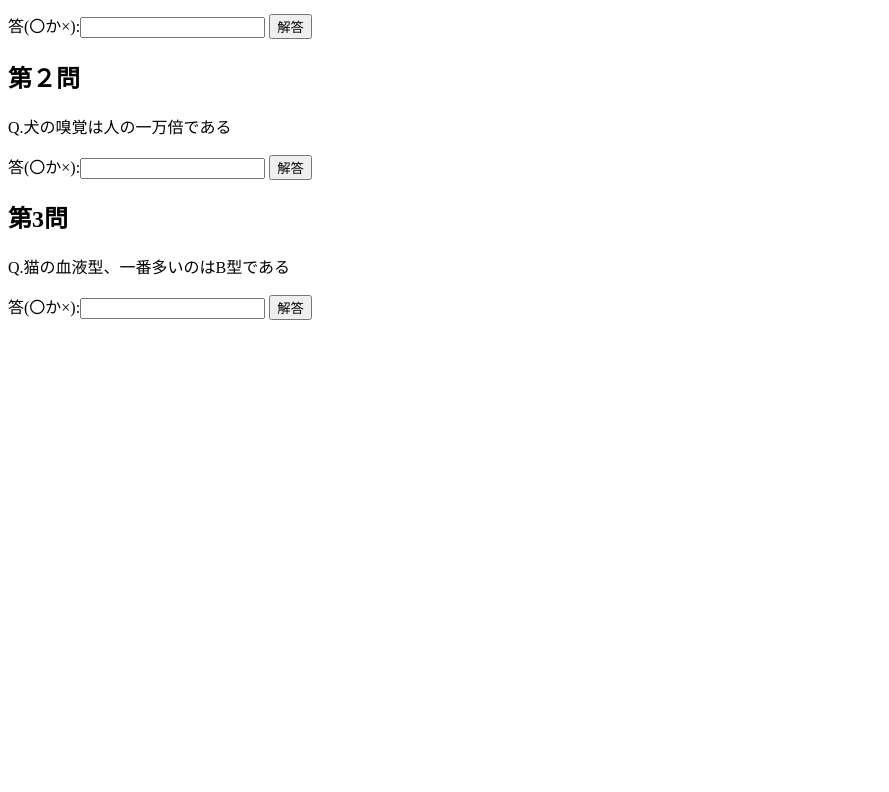
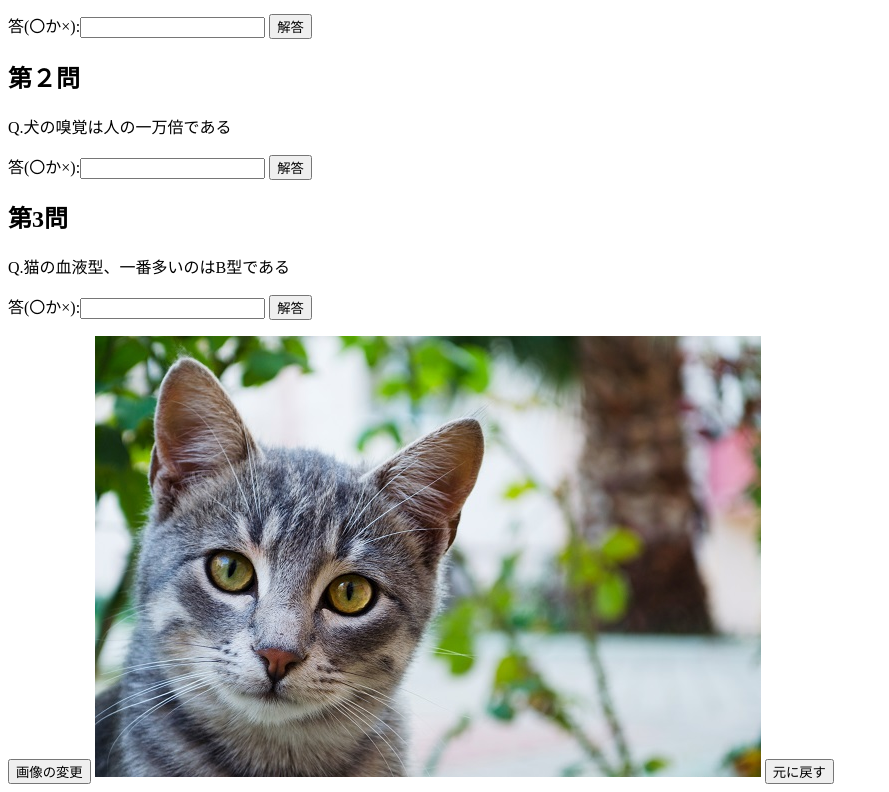
Before and after one commit to manami20051106/sugi, a plain HTML site: page index.html in a window 1280 px wide. Shown: the part 642-1434 px from the top of the page, without its empty margins (0-889 px from the left). Before the commit the page ends 978 px from the top, so only its background shows below. Drawn offline with Linux system fonts and the light colour scheme.

Commit message:
Update index.html

```diff
--- a/index.html
+++ b/index.html
@@ -30,3 +30,7 @@
  <p>答(〇か×):<input type="text" id="answer79">
   <input type="button" value="解答" onclick="nazo80();">
  </p>
+
+ <input type="button" value="画像の変更" onclick="imgchange3();">
+ <img src='./image/neko.jpg' id="nekoinu" alt="nekoinu" class="imagechange">
+ <input type="button" value="元に戻す" onclick="imgchange4();">
```
